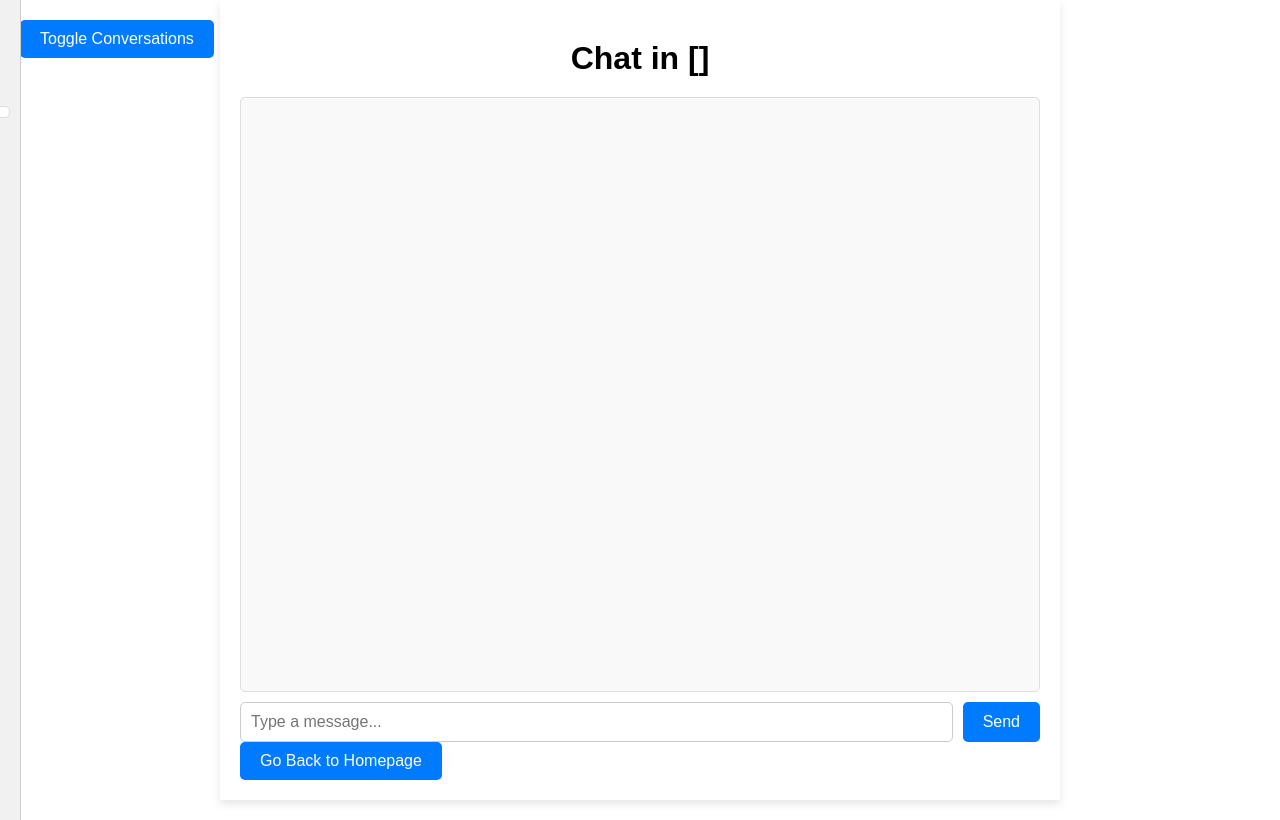
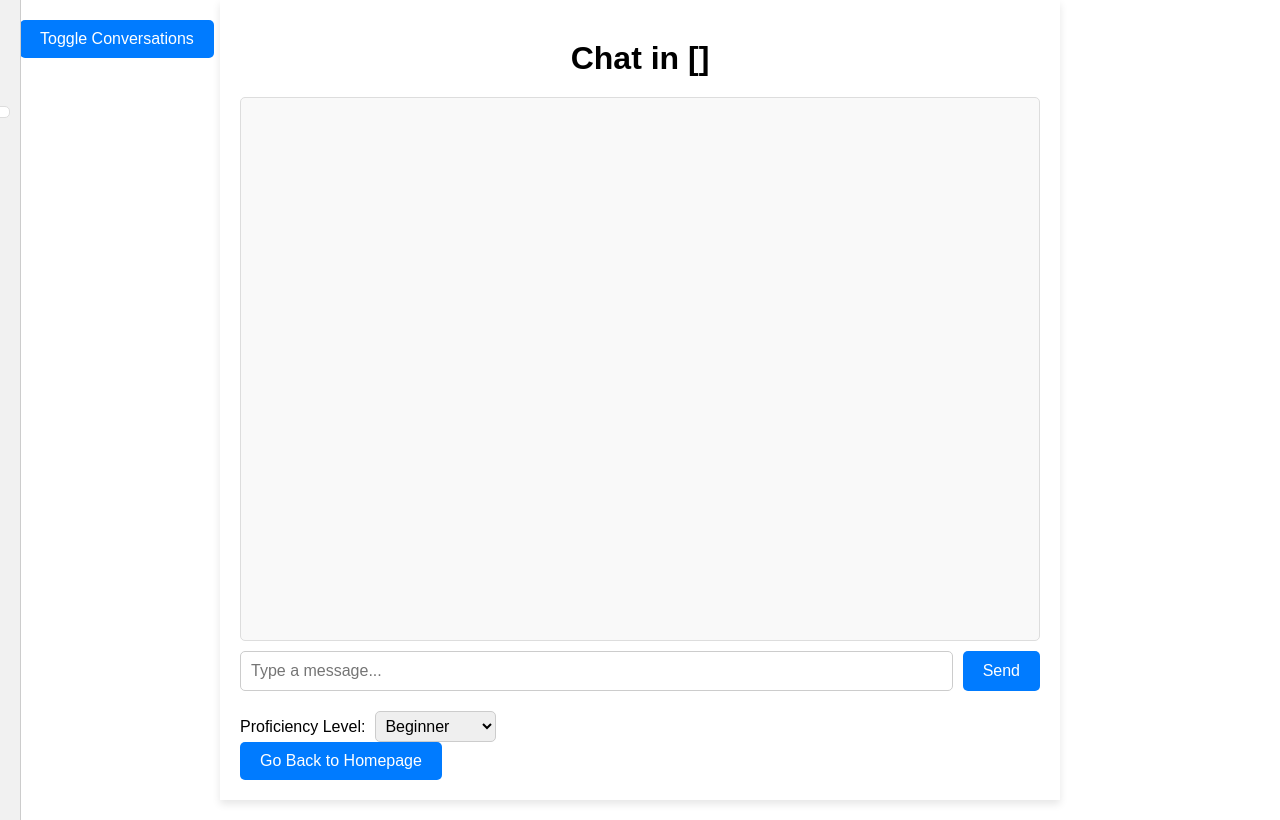
Before and after one commit to sworth45/Language-Pal, a Flask app: template templates/chat.html in a window 1280 px wide. Run offline with Flask 3, Linux system fonts and the light colour scheme; the template is opened without the code that fills it: most values are stand-ins (such as "Sample title", 1, 10 or a date in 2020).

Commit message:
Added proficiency levels

```diff
--- a/templates/chat.html
+++ b/templates/chat.html
@@ -106,6 +106,29 @@
             margin-top: 10px;
             padding: 5px;
         }
+
+        /* Proficiency toggle styles */
+        #proficiency-container {
+            margin-top: 20px;
+            display: flex;
+            justify-content: space-between;
+        }
+
+        .proficiency-toggle {
+            display: flex;
+            align-items: center;
+        }
+
+        .proficiency-toggle label {
+            margin-right: 10px;
+        }
+
+        .proficiency-toggle select {
+            padding: 5px;
+            font-size: 16px;
+            border: 1px solid #ccc;
+            border-radius: 5px;
+        }
     </style>
 </head>
 <body>
@@ -117,6 +140,7 @@
         <div id="conversation" class="conversation">
             <!-- Previous conversations will appear here -->
         </div>
+        <button onclick="newConversation()">Start New Conversation</button>
     </div>
 
     <div id="chat-container">
@@ -131,12 +155,25 @@
             <button onclick="sendMessage()">Send</button>
         </div>
 
+        <div id="proficiency-container">
+            <div class="proficiency-toggle">
+                <label for="proficiency-select">Proficiency Level:</label>
+                <select id="proficiency-select" onchange="changeProficiency()">
+                    <option value="Beginner">Beginner</option>
+                    <option value="Intermediate">Intermediate</option>
+                    <option value="Advanced">Advanced</option>
+                </select>
+            </div>
+        </div>
+
         <div class="button-container">
             <button onclick="goBack()">Go Back to Homepage</button>
         </div>
     </div>
 
     <script>
+        let currentConversationId = 0;
+
         function goBack() {
             window.location.href = '/';
         }
@@ -151,6 +188,11 @@
             }
         }
 
+        function newConversation() {
+            currentConversationId += 1;  // Increment to a new conversation ID
+            document.getElementById('chat-box').innerHTML = "";  // Clear chat box for new conversation
+        }
+
         function sendMessage() {
             let userMessage = document.getElementById('user-input').value;
             if (userMessage.trim() === "") return; // Ignore empty messages
@@ -159,28 +201,20 @@
             chatBox.innerHTML += `<p><strong>You:</strong> ${userMessage}</p>`;
             document.getElementById('user-input').value = "";  // Clear the input field
 
+            // Get the selected proficiency level
+            let proficiencyLevel = document.getElementById('proficiency-select').value;
+
             fetch('/send_message', {
                 method: 'POST',
                 headers: {
                     'Content-Type': 'application/json'
                 },
-                body: JSON.stringify({message: userMessage, language: '{{ language }}'})
+                body: JSON.stringify({message: userMessage, language: '{{ language }}', conversation_id: currentConversationId, proficiency: proficiencyLevel})
             })
             .then(response => response.json())
             .then(data => {
                 chatBox.innerHTML += `<p><strong>Language Pal:</strong> ${data.response}</p>`;
                 chatBox.scrollTop = chatBox.scrollHeight;  // Scroll to the bottom of the chat box
-                saveConversation(userMessage, data.response); // Save the conversation
-            });
-        }
-
-        function saveConversation(userMessage, botResponse) {
-            fetch('/save_conversation', {
-                method: 'POST',
-                headers: {
-                    'Content-Type': 'application/json'
-                },
-                body: JSON.stringify({language: '{{ language }}', user: userMessage, bot: botResponse})
             });
         }
 
@@ -190,11 +224,19 @@
                 .then(data => {
                     let conversationDiv = document.getElementById('conversation');
                     conversationDiv.innerHTML = "";  // Clear current conversation
-                    data.forEach(message => {
-                        conversationDiv.innerHTML += `<p><strong>You:</strong> ${message.user}</p>`;
-                        conversationDiv.innerHTML += `<p><strong>Language Pal:</strong> ${message.bot}</p>`;
+                    data.forEach((conv, index) => {
+                        conversationDiv.innerHTML += `<h3>Conversation ${index + 1}</h3>`;
+                        conv.forEach(message => {
+                            conversationDiv.innerHTML += `<p><strong>You:</strong> ${message.user}</p>`;
+                            conversationDiv.innerHTML += `<p><strong>Language Pal:</strong> ${message.bot}</p>`;
+                        });
                     });
                 });
+        }
+
+        function changeProficiency() {
+            // This function can be used to handle proficiency level change events if needed
+            console.log("Proficiency level changed to: " + document.getElementById('proficiency-select').value);
         }
     </script>
 </body>
```
